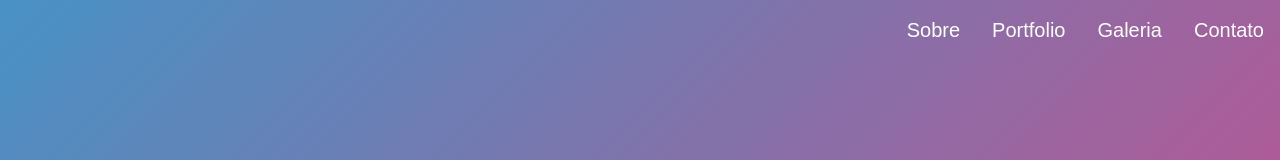
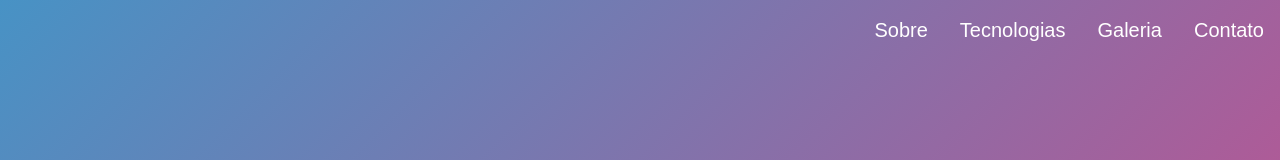
Before and after one commit to Phregenes/NewWebSite, a React (Vite) app: page / in a window 1280 px wide. Shown: the top 160 px of the page. Built offline with nearby package versions, Linux system fonts and the light colour scheme.

Commit message:
fix:(Navigation), edited name nav bar

```diff
--- a/src/components/Navigation/index.jsx
+++ b/src/components/Navigation/index.jsx
@@ -25,7 +25,7 @@ const Navigation = () => {
           <a className="navigation__a" href="#about">Sobre</a>
         </li>
         <li>
-          <a className="navigation__a" href="#skills">Portfolio</a>
+          <a className="navigation__a" href="#skills">Tecnologias</a>
         </li>
         <li>
           <a className="navigation__a" href="#gallery">Galeria</a>
```
